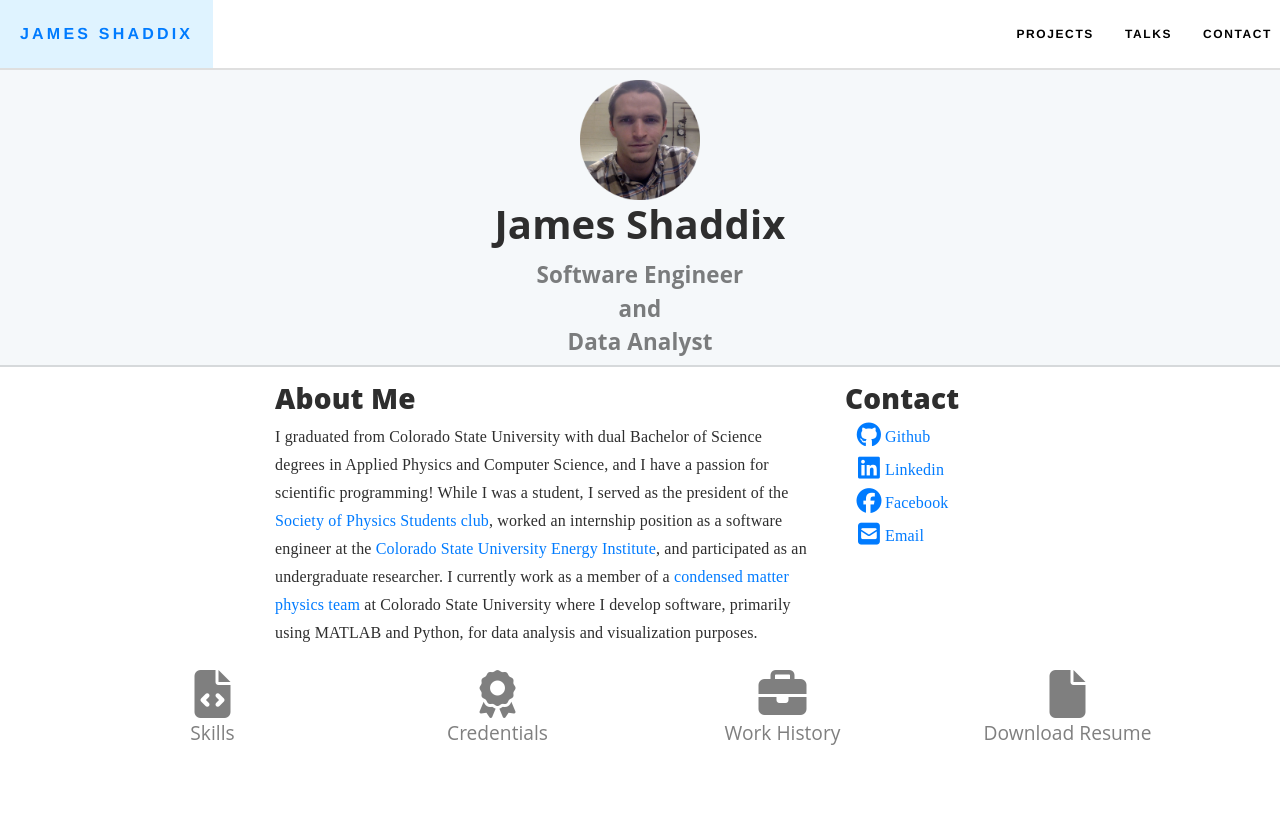
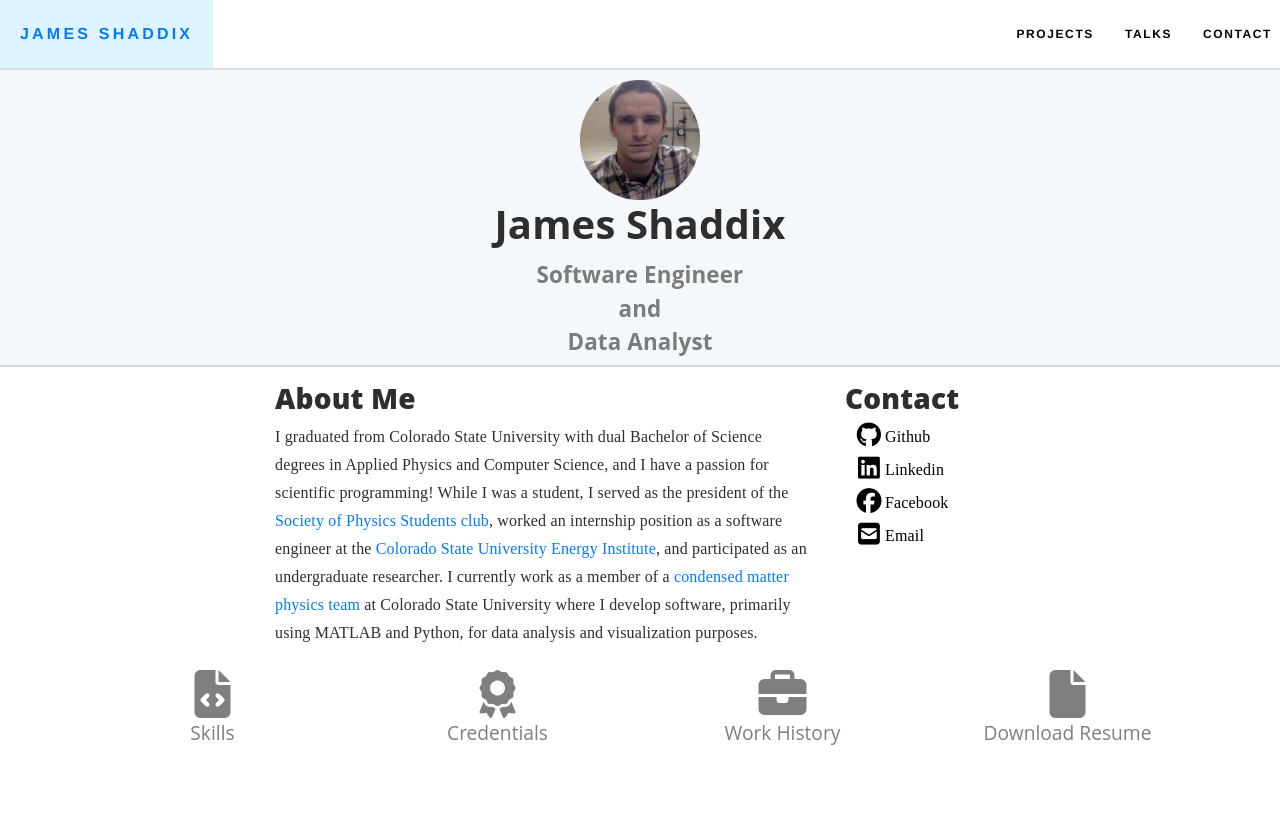
Before and after one commit to Jim-Shaddix/Personal-Website, a Flask app: page / in a window 1280 px wide. Before the commit the page ends 745 px from the top, so only its background shows below. Run offline with Flask 2, Linux system fonts and the light colour scheme; some libraries are stand-ins or nearby versions.

Commit message:
updated the css styling for the home page. I changed the colors used in the contact bar and added a whitespace footer.

```diff
--- a/static/contactBar.css
+++ b/static/contactBar.css
@@ -1,11 +1,16 @@
 i{
     font-size: 25px;
+}
+
+.fa-ul a{
+    color: black;
 }
 
 .fa-ul a:hover{
     /*color: red;*/
     background-color: transparent;
     text-decoration: underline;
+    color: #0000FF;
 }
 
 .fa-ul li{
--- a/static/javascript/plotly_software.js
+++ b/static/javascript/plotly_software.js
@@ -54,11 +54,3 @@ function plotly_analysis() {
     x.innerhtml = ""
     Plotly.newPlot('plotlyDiv', data, layout, {responsive: true});
 }
-
-
-/* This was supposed to stop plotly from loading after the modal,
- * but it doesn't seem to work
- */
-$('#skillModal').on('shown.bs.modal',  function (e) {
-  plotly_software();
-})
--- a/static/pretty.css
+++ b/static/pretty.css
@@ -5,6 +5,7 @@ body{
     letter-spacing: .01rem;
     line-height: 1.75rem;
     background-color: white;
+    margin-bottom: 50px;
 }
 
 header {
--- a/templates/home.html
+++ b/templates/home.html
@@ -15,7 +15,7 @@
   </header>
 
   <!-- Load Javascript Functions -->
-  <script src="{{ url_for("static", filename="javascript/plotly_software.js") }}"></script>
+  <script src="{{ url_for('static', filename='javascript/plotly_software.js') }}"></script>
 
   <div class="container">
 
```
